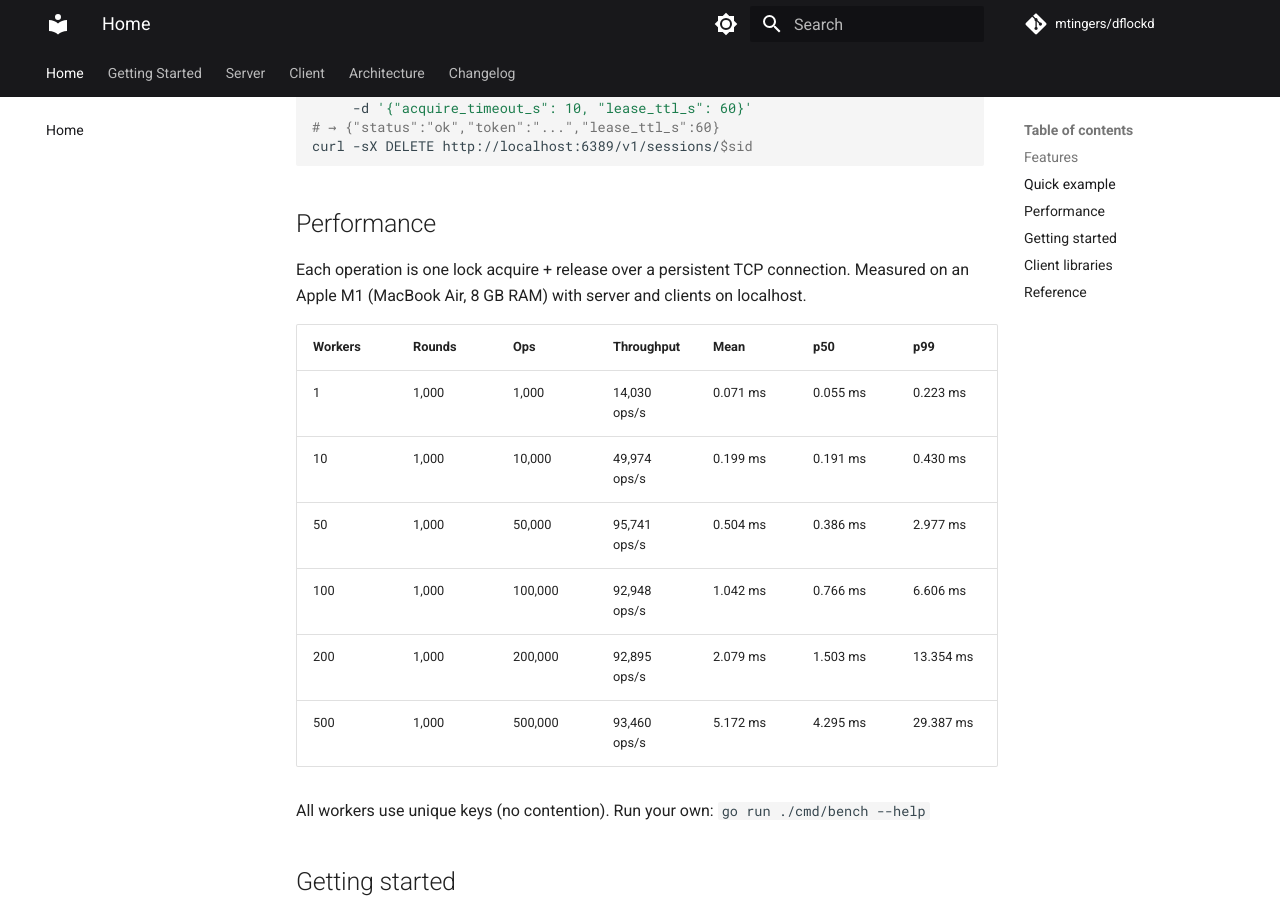
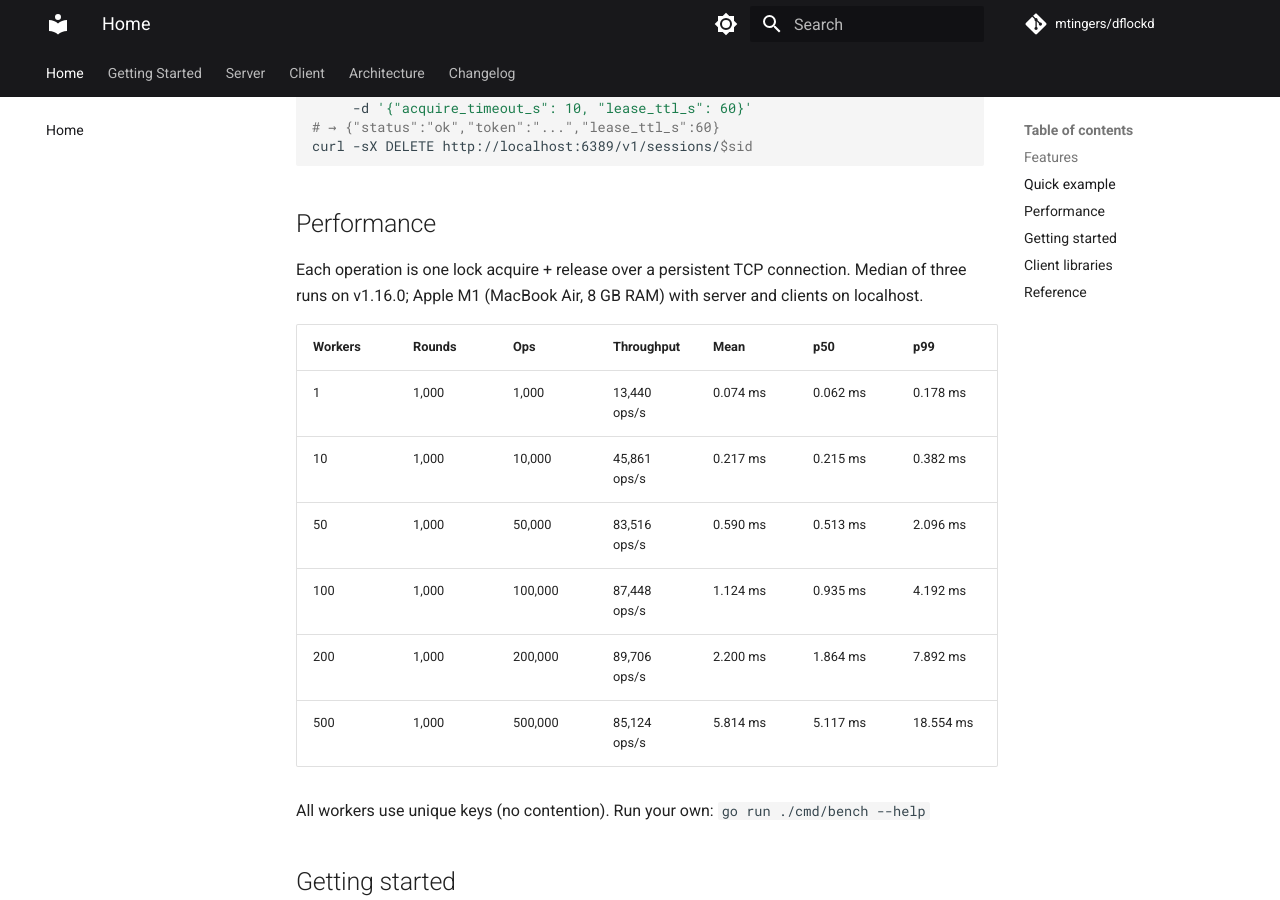
Before and after one commit to mtingers/dflockd, an MkDocs documentation site: the page built from docs/index.md, in a window 1280 px wide and 900 px high, scrolled down 1474 px. Built offline with MkDocs 1.6.1 and Material for MkDocs 9.7.7, drawn with Linux system fonts in a browser that asks for light colours; comment, search, counter and statistics services are not loaded.

Commit message:
docs: refresh perf table with v1.16.0 numbers
Re-ran ./cmd/bench (--workers 1/10/50/100/200/500, --rounds 1000) on
the same Apple M1 / 8 GB hardware the table was originally measured on.
Numbers are the median of three runs against v1.16.0.

Headline: steady-state throughput is ~5-10% lower than the v1.15.0 figures
(86-90k ops/s instead of 92-95k), but p99 latency is materially better
across every worker count (~30-40% lower) — the v1.15.0→v1.16.0
production-hardening pass traded a small steady-state throughput cost
for substantially tighter tails.

Co-Authored-By: Claude Opus 4.7 (1M context) <noreply@anthropic.com>

```diff
--- a/docs/index.md
+++ b/docs/index.md
@@ -49,16 +49,16 @@ curl -sX DELETE http://localhost:6389/v1/sessions/$sid
 
 ## Performance
 
-Each operation is one lock acquire + release over a persistent TCP connection. Measured on an Apple M1 (MacBook Air, 8 GB RAM) with server and clients on localhost.
+Each operation is one lock acquire + release over a persistent TCP connection. Median of three runs on v1.16.0; Apple M1 (MacBook Air, 8 GB RAM) with server and clients on localhost.
 
 | Workers | Rounds | Ops | Throughput | Mean | p50 | p99 |
 |---|---|---|---|---|---|---|
-| 1 | 1,000 | 1,000 | 14,030 ops/s | 0.071 ms | 0.055 ms | 0.223 ms |
-| 10 | 1,000 | 10,000 | 49,974 ops/s | 0.199 ms | 0.191 ms | 0.430 ms |
-| 50 | 1,000 | 50,000 | 95,741 ops/s | 0.504 ms | 0.386 ms | 2.977 ms |
-| 100 | 1,000 | 100,000 | 92,948 ops/s | 1.042 ms | 0.766 ms | 6.606 ms |
-| 200 | 1,000 | 200,000 | 92,895 ops/s | 2.079 ms | 1.503 ms | 13.354 ms |
-| 500 | 1,000 | 500,000 | 93,460 ops/s | 5.172 ms | 4.295 ms | 29.387 ms |
+| 1 | 1,000 | 1,000 | 13,440 ops/s | 0.074 ms | 0.062 ms | 0.178 ms |
+| 10 | 1,000 | 10,000 | 45,861 ops/s | 0.217 ms | 0.215 ms | 0.382 ms |
+| 50 | 1,000 | 50,000 | 83,516 ops/s | 0.590 ms | 0.513 ms | 2.096 ms |
+| 100 | 1,000 | 100,000 | 87,448 ops/s | 1.124 ms | 0.935 ms | 4.192 ms |
+| 200 | 1,000 | 200,000 | 89,706 ops/s | 2.200 ms | 1.864 ms | 7.892 ms |
+| 500 | 1,000 | 500,000 | 85,124 ops/s | 5.814 ms | 5.117 ms | 18.554 ms |
 
 All workers use unique keys (no contention). Run your own: `go run ./cmd/bench --help`
 
```
Also changed, not shown: README.md (+7 -7 lines).
